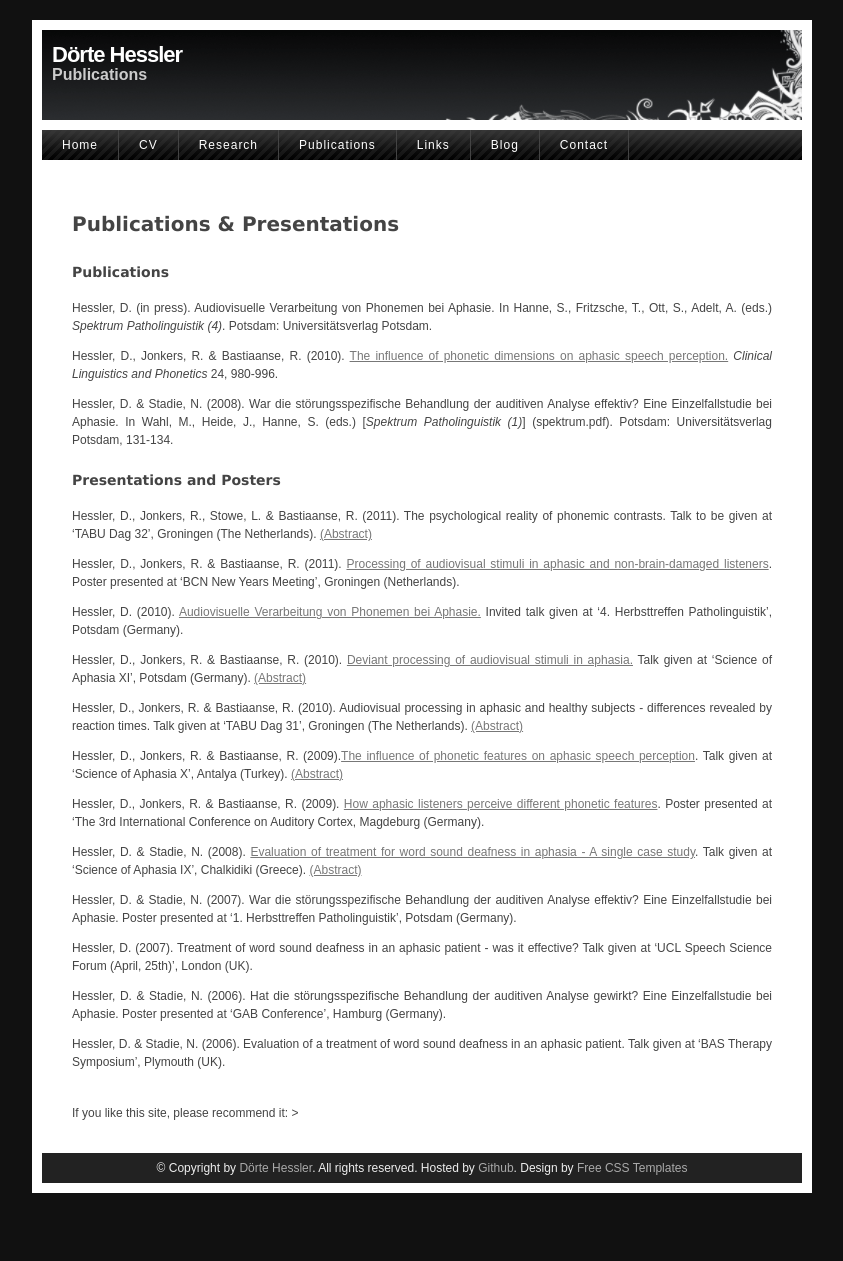
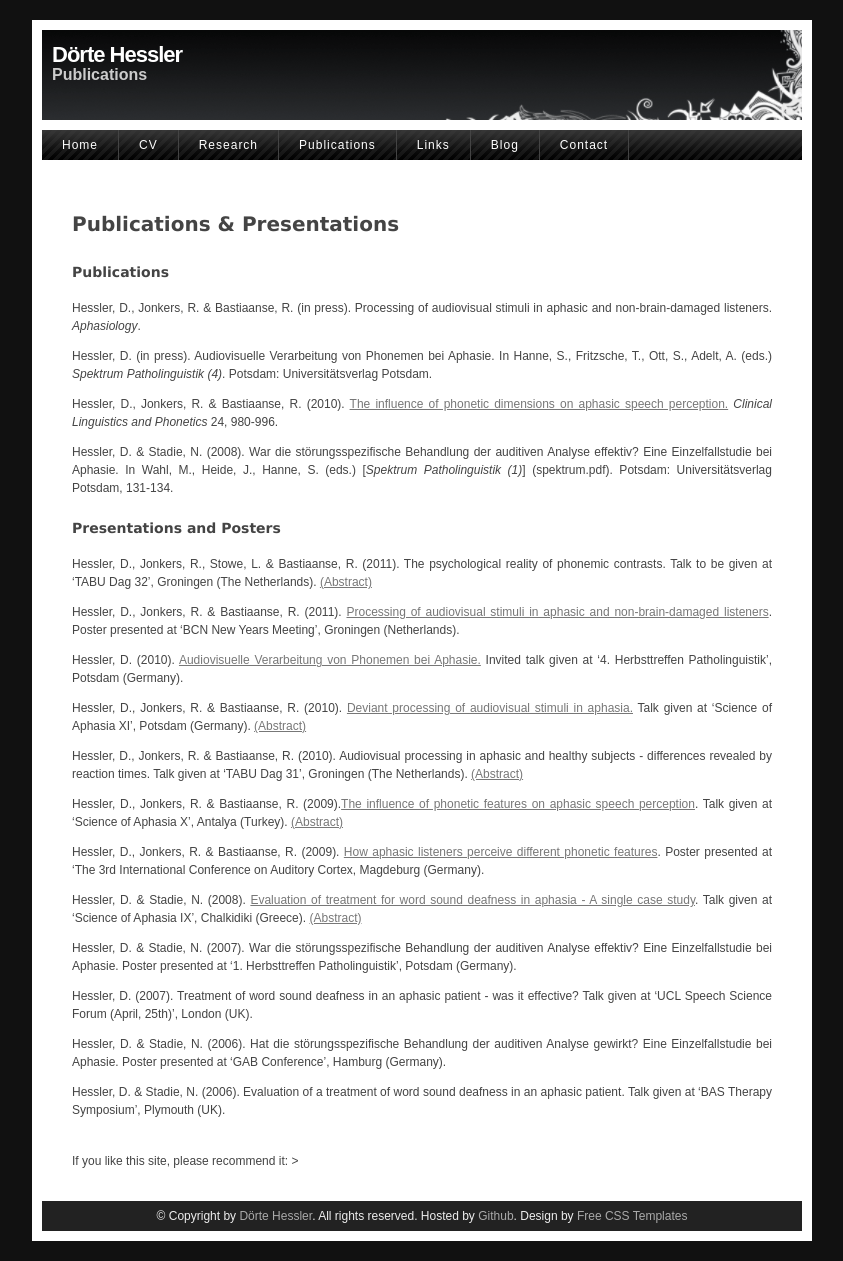
Before and after one commit to doerte/doerte.github.com, a Jekyll site: the page built from publications/index.md, in a window 1280 px wide. Shown: the whole page, without its empty margins (218-1061 px from the left). Built offline with Jekyll 4.4.1, drawn with Linux system fonts in a browser that asks for light colours; comment, search, counter and statistics services are not loaded; before the commit the page ends 1213 px from its top, so only the background shows below that.

Commit message:
added publication

```diff
--- a/publications/index.md
+++ b/publications/index.md
@@ -9,6 +9,11 @@ Publications & Presentations
 
 Publications
 ------------
+
+Hessler, D., Jonkers, R. & Bastiaanse,
+R. (in press). Processing of audiovisual
+stimuli in aphasic and non-brain-damaged listeners.
+*Aphasiology*.
 
 Hessler, D. (in press). Audiovisuelle Verarbeitung von Phonemen bei
 Aphasie. In Hanne, S., Fritzsche, T., Ott, S., Adelt, A. (eds.) *Spektrum Patholinguistik (4)*. Potsdam: Universitätsverlag Potsdam.
```
